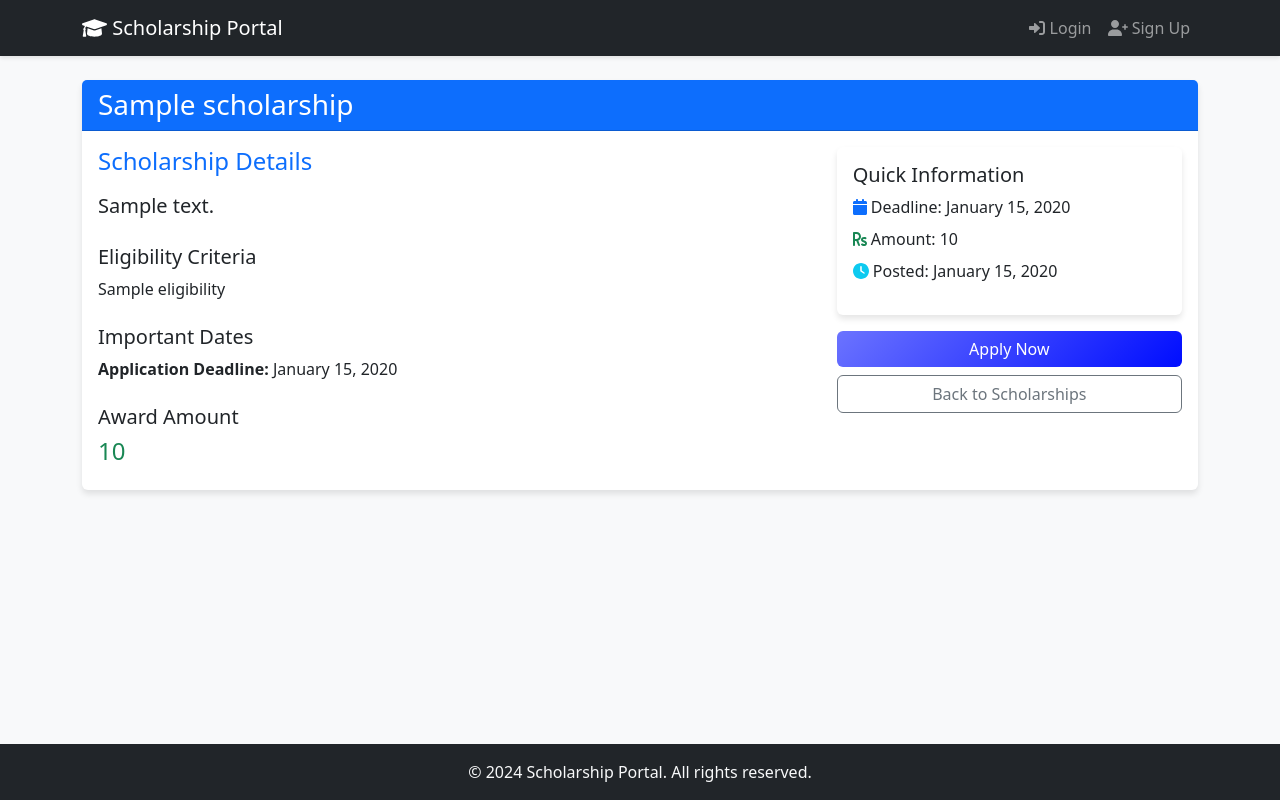
After one commit to pathan-07/new-hackathon-website, a Python web app: template templates/scholarship_details.html in a window 1280 px wide. The commit adds this page. Run offline with Jinja, Linux system fonts and the light colour scheme; the template is opened without the code that fills it: most values are stand-ins (such as "Sample title", 1, 10 or a date in 2020).

Commit message:
Assistant checkpoint: Update dashboard with Indian scholarships and add details page
Assistant generated file changes:
- templates/dashboard.html: Update dashboard with Indian scholarships
- templates/scholarship_details.html: Create scholarship details template
- routes.py: Add scholarship details route
- app.py: Update sample scholarships with Indian ones

---

User prompt:

first change the contect in the dashbord and replace it with something which exist in india and create page for each scholership more deatiles

Replit-Commit-Author: Assistant
Replit-Commit-Session-Id: 28aaad60-0956-4e86-8295-61f79287c6c6

```diff
--- a/routes.py
+++ b/routes.py
@@ -20,3 +20,9 @@ def dashboard():
     # Get all scholarships from the database
     scholarships = Scholarship.query.order_by(Scholarship.created_at.desc()).all()
     return render_template('dashboard.html', scholarships=scholarships)
+
+@routes.route('/scholarship/<int:scholarship_id>')
+@login_required
+def scholarship_details(scholarship_id):
+    scholarship = Scholarship.query.get_or_404(scholarship_id)
+    return render_template('scholarship_details.html', scholarship=scholarship)
--- /dev/null
+++ b/templates/scholarship_details.html
@@ -0,0 +1,49 @@
+
+{% extends "base.html" %}
+
+{% block content %}
+<div class="container py-4">
+    <div class="card">
+        <div class="card-header bg-primary text-white">
+            <h3 class="mb-0">{{ scholarship.title }}</h3>
+        </div>
+        <div class="card-body">
+            <div class="row">
+                <div class="col-md-8">
+                    <h4 class="text-primary mb-3">Scholarship Details</h4>
+                    <p class="lead">{{ scholarship.description }}</p>
+
+                    <h5 class="mt-4">Eligibility Criteria</h5>
+                    <p>{{ scholarship.eligibility }}</p>
+
+                    <h5 class="mt-4">Important Dates</h5>
+                    <ul class="list-unstyled">
+                        <li><strong>Application Deadline:</strong> {{ scholarship.deadline.strftime('%B %d, %Y') }}</li>
+                    </ul>
+
+                    <h5 class="mt-4">Award Amount</h5>
+                    <p class="h4 text-success">{{ scholarship.amount }}</p>
+                </div>
+
+                <div class="col-md-4">
+                    <div class="card mb-3">
+                        <div class="card-body">
+                            <h5 class="card-title">Quick Information</h5>
+                            <ul class="list-unstyled">
+                                <li class="mb-2"><i class="fas fa-calendar text-primary"></i> Deadline: {{ scholarship.deadline.strftime('%B %d, %Y') }}</li>
+                                <li class="mb-2"><i class="fas fa-rupee-sign text-success"></i> Amount: {{ scholarship.amount }}</li>
+                                <li><i class="fas fa-clock text-info"></i> Posted: {{ scholarship.created_at.strftime('%B %d, %Y') }}</li>
+                            </ul>
+                        </div>
+                    </div>
+
+                    <div class="d-grid gap-2">
+                        <a href="#" class="btn btn-primary">Apply Now</a>
+                        <a href="{{ url_for('routes.dashboard') }}" class="btn btn-outline-secondary">Back to Scholarships</a>
+                    </div>
+                </div>
+            </div>
+        </div>
+    </div>
+</div>
+{% endblock %}
```
Also changed, not shown: app.py (+22 -10 lines), templates/dashboard.html (+8 -9 lines).
